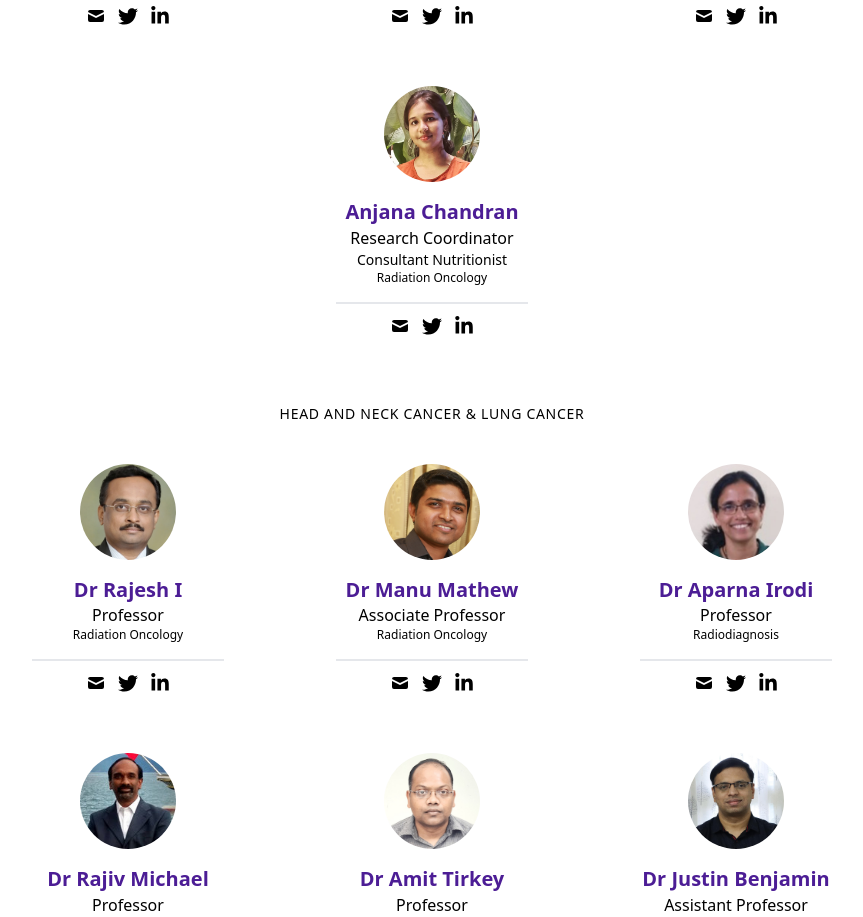
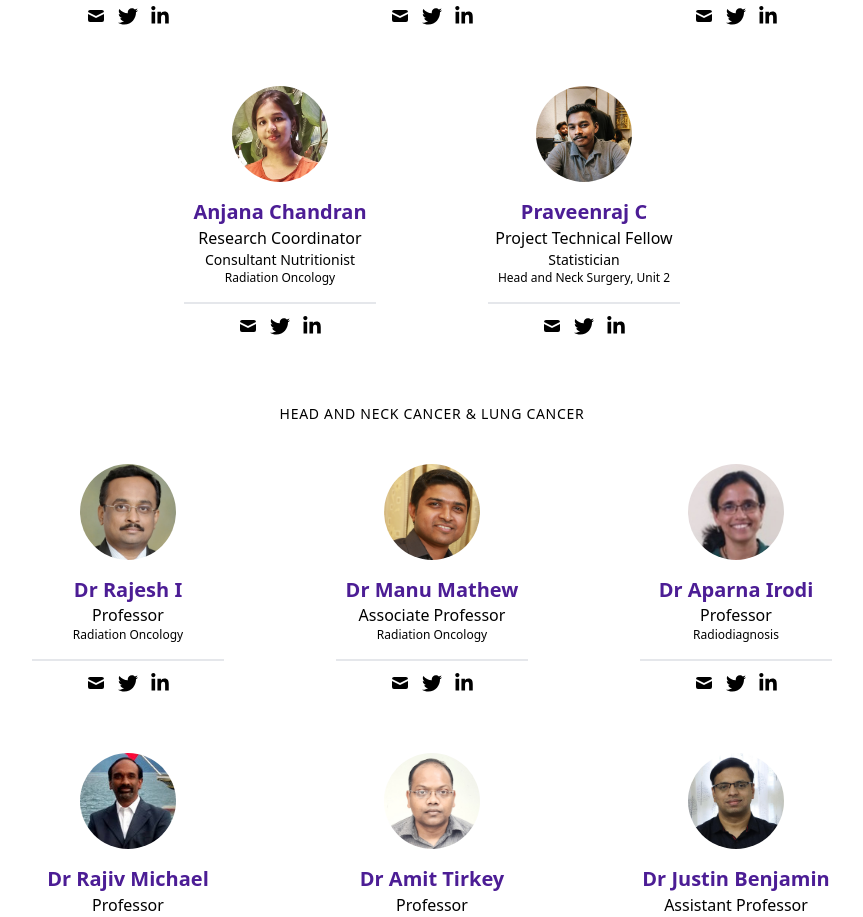
Before and after one commit to qirail/qirail, a React (Create React App) app: page / in a window 1280 px wide. Shown: the part 2280-3197 px from the top of the page, without its empty margins (208-1071 px from the left). Built offline with nearby package versions, Linux system fonts and the light colour scheme.

Commit message:
Added Praveen

```diff
--- a/src/data/team.data.js
+++ b/src/data/team.data.js
@@ -25,6 +25,7 @@ import finle from "../assets/team/finle.jpg";
 import Joel from "../assets/team/Joel.jpg";
 import timothy from "../assets/team/timothy.JPG";
 import anjana from "../assets/team/anjana.jpeg";
+import praveen from "../assets/team/praveen.png";
 
 
 export const mainTeam = {
@@ -77,6 +78,13 @@ export const mainTeam = {
             department: "Radiation Oncology",
             image: anjana,
             about: "Consultant Nutritionist"
+        },
+        {
+            name: "Praveenraj C",
+            designation: "Project Technical Fellow",
+            department: "Head and Neck Surgery, Unit 2",
+            image: praveen,
+            about: "Statistician"
         },
 
     ],
```
Also changed, not shown: src/assets/team/praveen.png (added).
